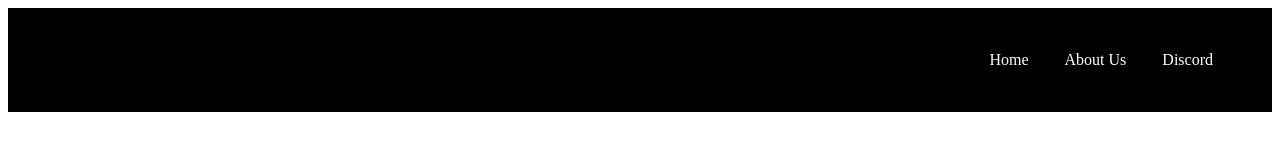
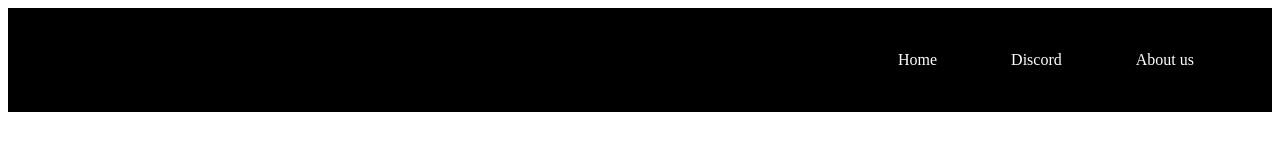
Before and after one commit to ZHayat/RFLX, a plain HTML site: page index.html in a window 1280 px wide. Drawn offline with Linux system fonts and the light colour scheme.

Commit message:
Update index.html

```diff
--- a/index.html
+++ b/index.html
@@ -20,14 +20,14 @@
 
 #navbar ul li a {
 	text-decoration: none;
-	padding: .2em 1em;
+	padding: 35px;
 	color: #fff;
 	background-color: #000;
 	}
 
 #navbar ul li a:hover {
 	color: #000;
-	background-color: #aaaaa;
+	background-color: #bebebe;
 	}
 
 -->
@@ -37,9 +37,9 @@
 <div id="navbar">
   <ul>
  	<li><a class="active" href="#home">Home</a></li>
- 	<li><a href="#about">About Us</a></li>
+
 	<li><a href="https://discord.gg/WNjvduVRA9">Discord</a></li>
-
+ 	<li><a href="#about">About us</a></li>
   </ul>
 </div>
 </body>
```
